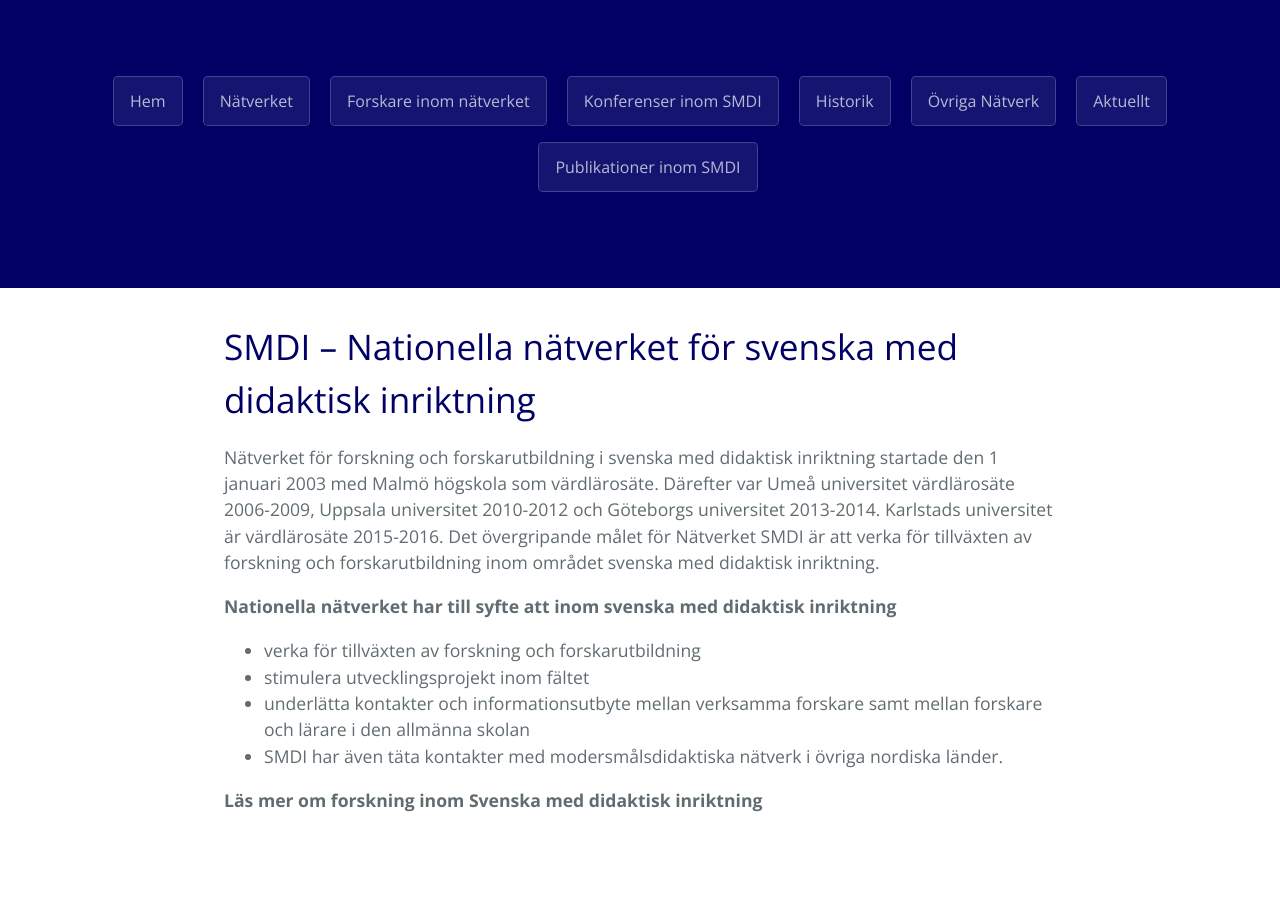
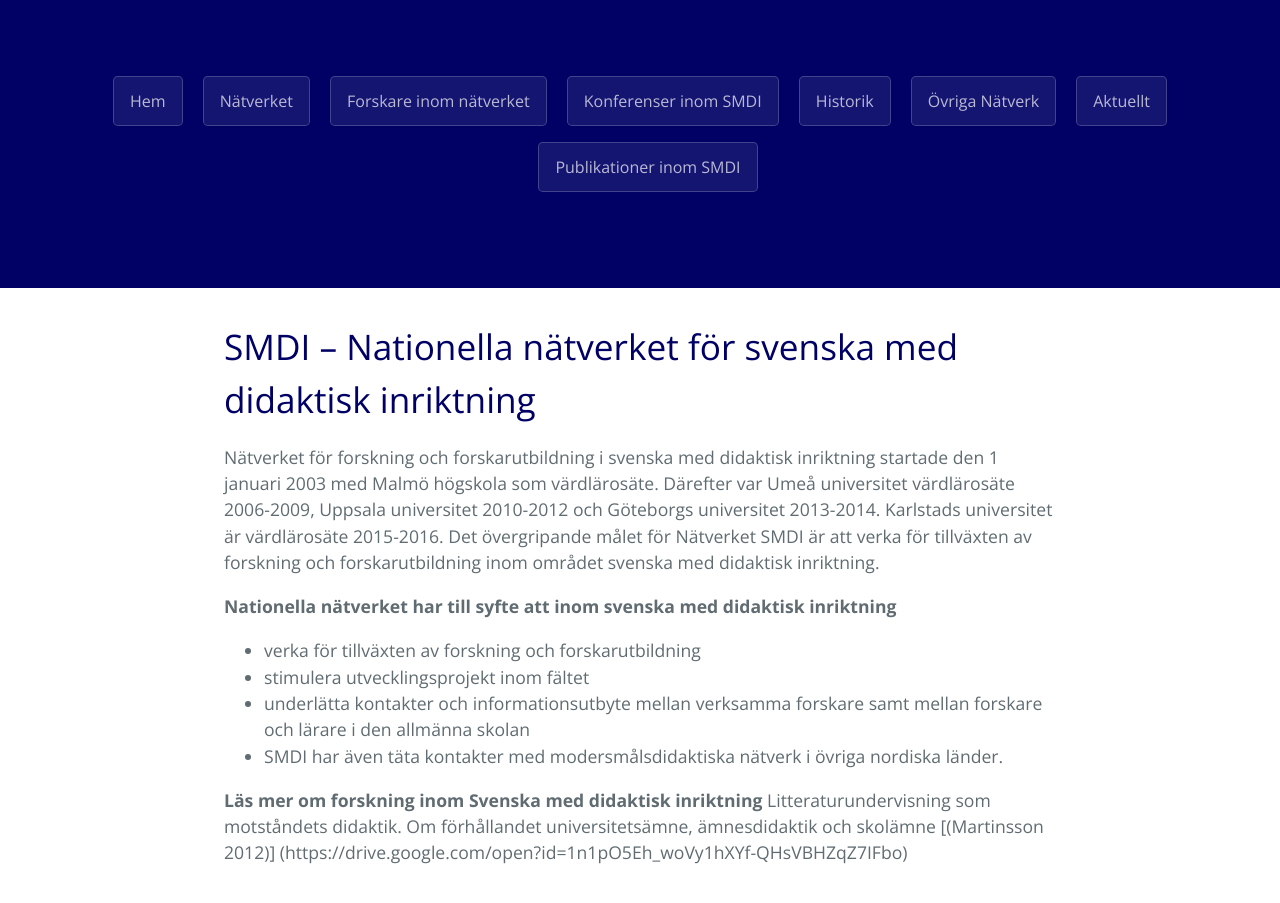
Before and after one commit to smdihemsida/smdihemsida.github.io, a Jekyll site: the page built from index.md, in a window 1280 px wide, cut to the strip 234-1149 px from the top of the page. Shown: the top 903 px of the strip. Built offline with Jekyll 4.4.1, drawn with Linux system fonts in a browser that asks for light colours; our own code applies the rules of GitHub Pages for plain Markdown files; before the commit the page ends 1097 px from its top, so only the background shows below that.

Commit message:
Update index.md

```diff
--- a/index.md
+++ b/index.md
@@ -12,3 +12,4 @@ __Nationella nätverket har till syfte att inom svenska med didaktisk inriktning
 - SMDI har även täta kontakter med modersmålsdidaktiska nätverk i övriga nordiska länder.
 
 __Läs mer om forskning inom Svenska med didaktisk inriktning__
+Litteraturundervisning som motståndets didaktik. Om förhållandet universitetsämne, ämnesdidaktik och skolämne [(Martinsson 2012)] (https://drive.google.com/open?id=1n1pO5Eh_woVy1hXYf-QHsVBHZqZ7IFbo)
```
